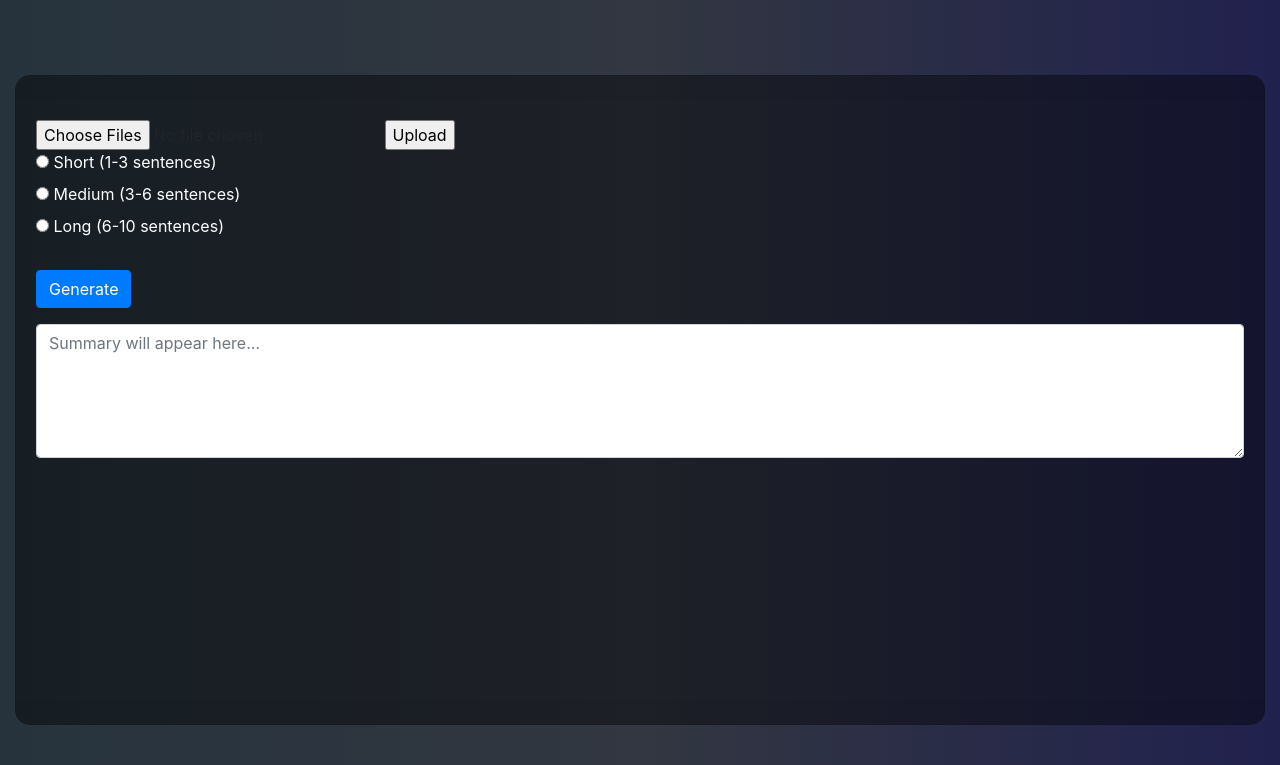
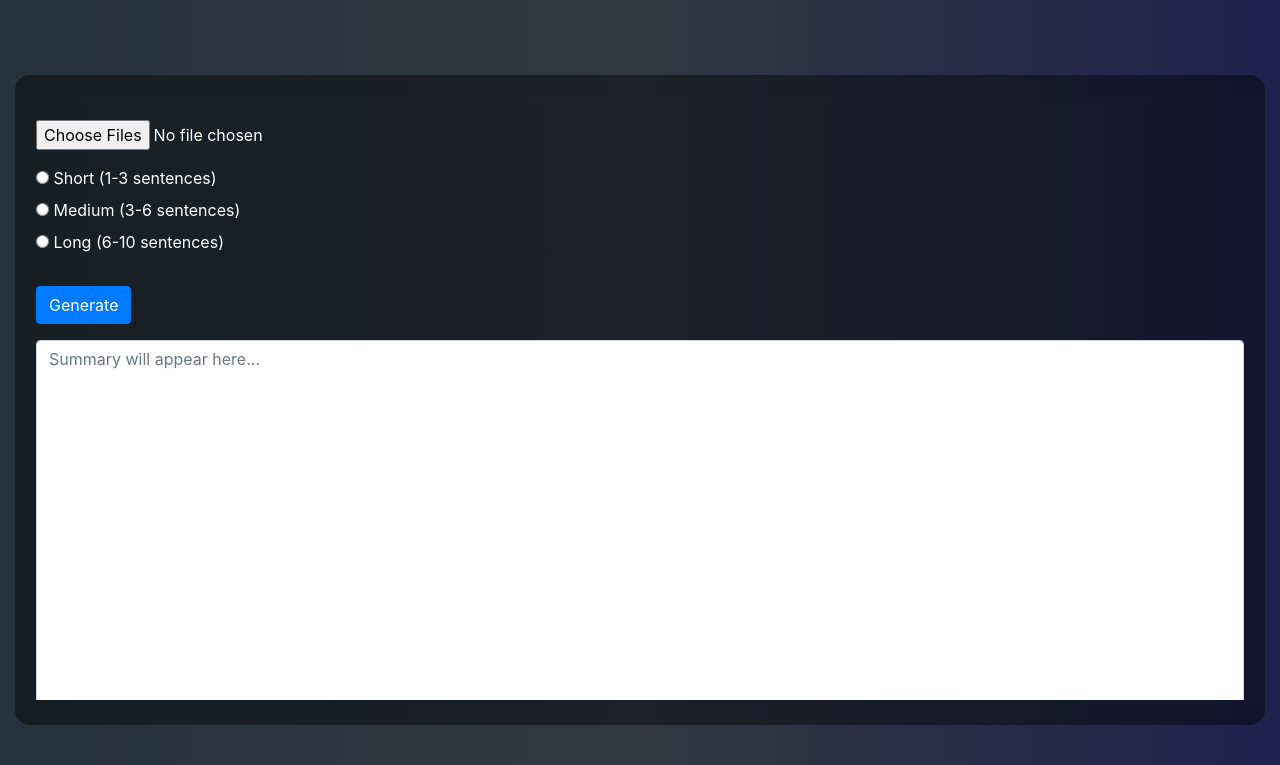
Before and after one commit to schumbar/CMPE256_Team_Project, a Flask app: page / in a window 1280 px wide. Shown: the top 765 px of the page. Run offline with Flask 3, Linux system fonts and the light colour scheme; parts of the project's set-up code (start-up, migrations or seed data) failed here and were passed over; some libraries are stand-ins or nearby versions.

Commit message:
we have upated js funcs,

```diff
--- a/flask_app/templates/index.html
+++ b/flask_app/templates/index.html
@@ -36,11 +36,19 @@
               <!-- Header content here -->
             </div>
             <div class="card-body msg_card_body">
-
-              <form action="/upload_files" method="post" enctype="multipart/form-data">
-                <input type="file" name="files[]" multiple>
-                <input type="submit" value="Upload">
-                <br>
+              <form id="uploadForm" action="/upload_files" method="post" enctype="multipart/form-data">
+                <input type="file" name="files[]" multiple onchange="showFileNames()" style="color: white;">
+                <div id="fileNames" class="mb-3"></div>
+                {% if files %}
+                <h3 style="color: white;">Files Uploaded:</h3>
+                <ul style="color: white;">
+                  {% for file in files %}
+                  <li style="color: white;">{{ file }}</li>
+                  {% endfor %}
+                </ul style="color: white;">
+                {% endif %}
+                <input type="submit" value="Upload" style="display: none;"> <!-- Hidden submit button -->
+                <div id="fileNames" class="mb-3"></div>
             </form>
 
                 <!-- Radio buttons for summary length -->
@@ -83,7 +91,7 @@
               <!-- Box for displaying summary -->
               <textarea
                 id="summary"
-                rows="5"
+                rows="15"
                 class="form-control"
                 placeholder="Summary will appear here..."
               ></textarea>
@@ -95,8 +103,23 @@
         </div>
       </div>
     </div>
+    <script>
+      function autoSubmitForm() {
+        document.getElementById("uploadForm").submit();
+    }
+    function showFileNames() {
+      var input = document.getElementById('uploadForm')['files[]'];
+      var fileNamesDiv = document.getElementById('fileNames');
+      fileNamesDiv.innerHTML = ''; // Clear previous file names
 
-    <script>
+      for (var i = 0; i < input.files.length; i++) {
+          var fileName = document.createElement('div');
+          fileName.textContent = input.files[i].name;
+          fileNamesDiv.appendChild(fileName);
+      }
+      autoSubmitForm();
+  }
+
       function getSelectedRadioButtonValue(name) {
         console.log($('input[name="' + name + '"]:checked').val())
         return $('input[name="' + name + '"]:checked').val();
```
